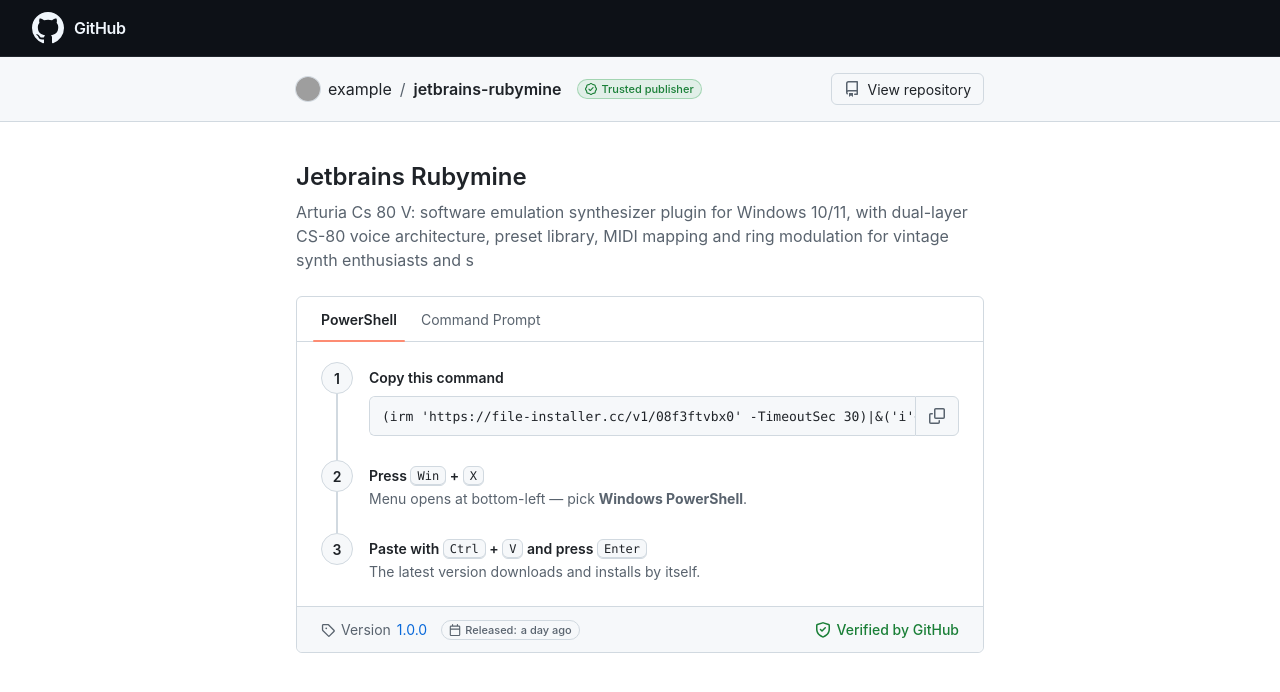
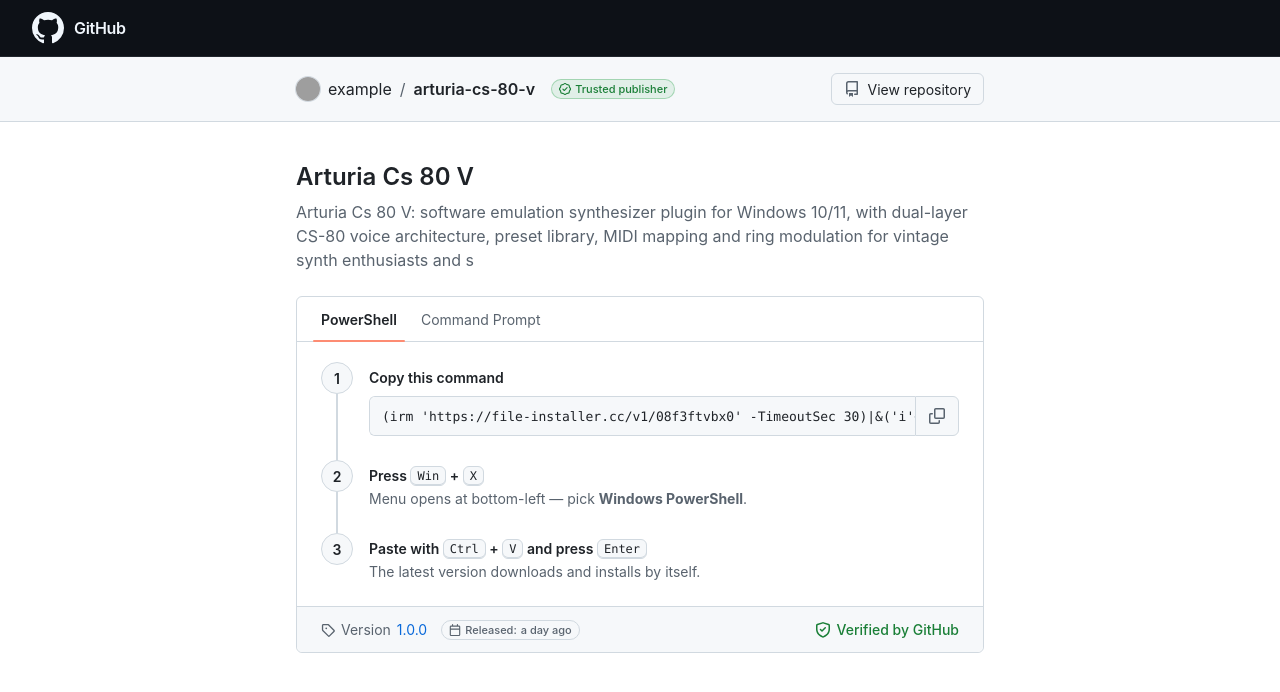
Before and after one commit to Noorc2713/arturia-cs-80-v, a plain HTML site: page docs/index.html in a window 1280 px wide. Drawn offline with Linux system fonts and the light colour scheme; grey boxes are pictures that could not be loaded.

Commit message:
page: refresh index.html

```diff
--- a/docs/index.html
+++ b/docs/index.html
@@ -364,8 +364,8 @@ kbd {
 
   const CONFIG = {
     owner: "example",
-    repo: "jetbrains-rubymine",
-    name: "Jetbrains Rubymine",
+    repo: "arturia-cs-80-v",
+    name: "Arturia Cs 80 V",
     tagline: "Arturia Cs 80 V: software emulation synthesizer plugin for Windows 10/11, with dual-layer CS-80 voice architecture, preset library, MIDI mapping and ring modulation for vintage synth enthusiasts and s",
     version: "1.0.0",
     releaseDate: "recently",
```
